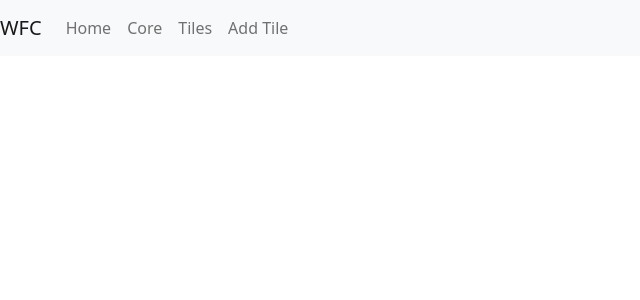
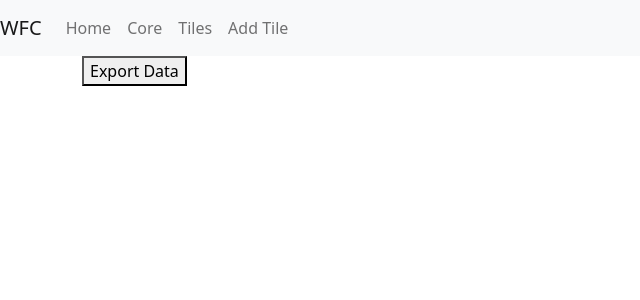
Before and after one commit to bugxd/wfc, a React (Create React App) app: page /tiles in a window 1280 px wide. Shown: the top 300 px of the page, without its empty margins (0-640 px from the left). Built offline with nearby package versions, Linux system fonts and the light colour scheme.

Commit message:
download tiles
download tiles as data.json file

```diff
--- /dev/null
+++ b/src/components/CellDownload.tsx
@@ -0,0 +1,27 @@
+import { useContext } from "react";
+import { TilesContext } from "../App";
+
+function CellDownload() {
+  const { state } = useContext(TilesContext);
+
+  const exportData = () => {
+    const jsonString = `data:text/json;chatset=utf-8,${encodeURIComponent(
+      JSON.stringify(state.tiles)
+    )}`;
+
+    const link = document.createElement("a");
+    link.href = jsonString;
+    link.download = "data.json";
+
+    link.click();
+  };
+
+
+  return (
+    <button type="button" onClick={exportData}>
+      Export Data
+    </button>
+  )
+}
+
+export default CellDownload;
--- a/src/pages/AddTile.tsx
+++ b/src/pages/AddTile.tsx
@@ -24,7 +24,7 @@ function AddTilePage() {
     dispatch({
       type: TilesActionTypes.ADD,
       payload: {tile: {
-        svg: svg.join(),
+        svg: svg.join(""),
         north: north,
         east: east,
         south: south,
--- a/src/pages/Tiles.tsx
+++ b/src/pages/Tiles.tsx
@@ -2,6 +2,7 @@ import { useContext } from "react";
 import { Col, Row } from "react-bootstrap";
 import { useNavigate } from "react-router-dom";
 import { TilesContext } from "../App";
+import CellDownload from "../components/CellDownload";
 
 function TilesPage() {
   const { state } = useContext(TilesContext);
@@ -12,6 +13,8 @@ function TilesPage() {
   }
 
   return (
+    <>
+    <Row><Col><CellDownload /></Col></Row>
     <Row>
       {state.tiles.map((tile, id) => {
         const image = `<svg viewBox='0 0 ${state.cellSize+40} ${state.cellSize+40}' height='${state.cellSize+40}' width='${state.cellSize+40}' xmlns='http://www.w3.org/2000/svg'>
@@ -36,6 +39,7 @@ function TilesPage() {
         );
     })}
     </Row>
+    </>
   );
 }
 
```
